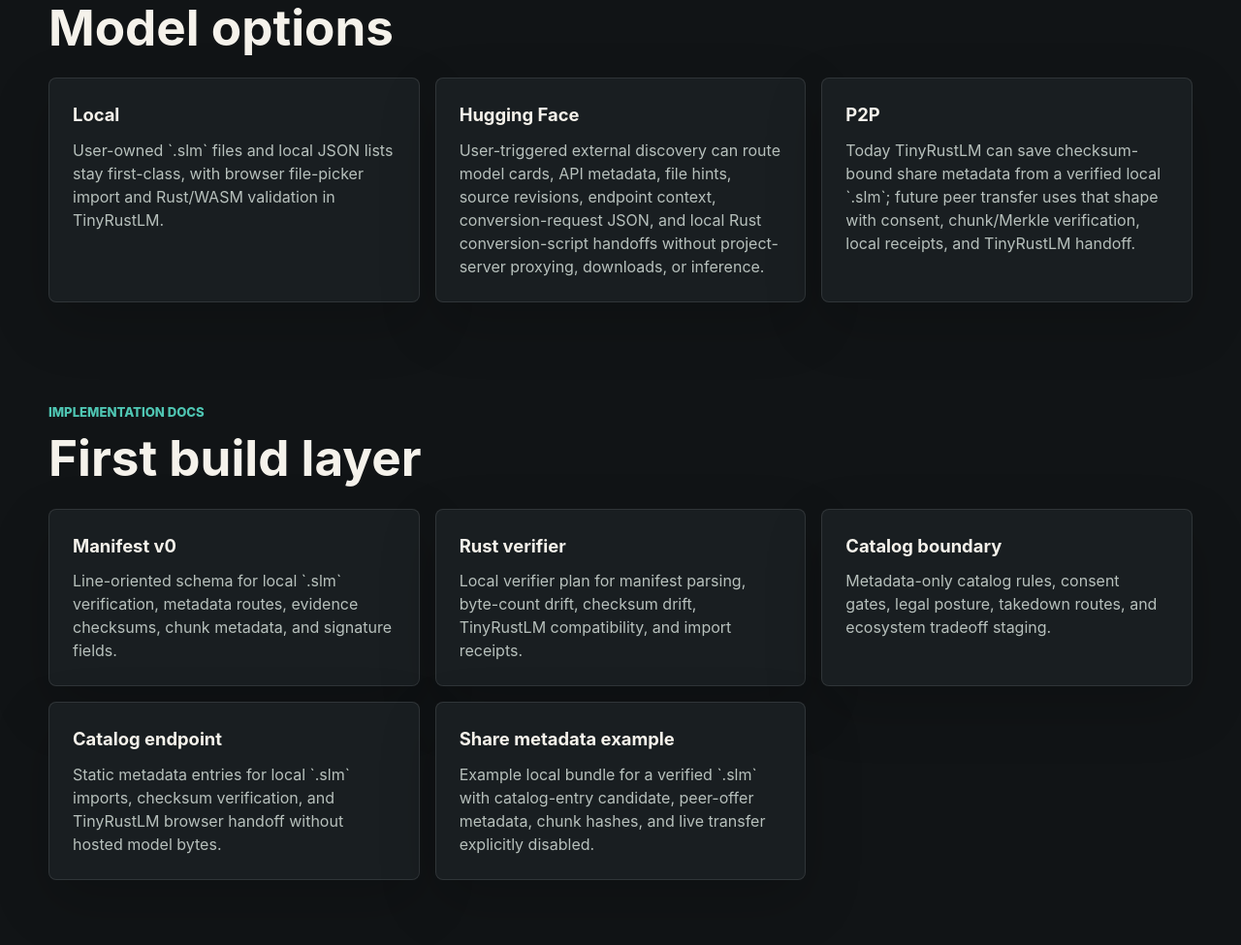
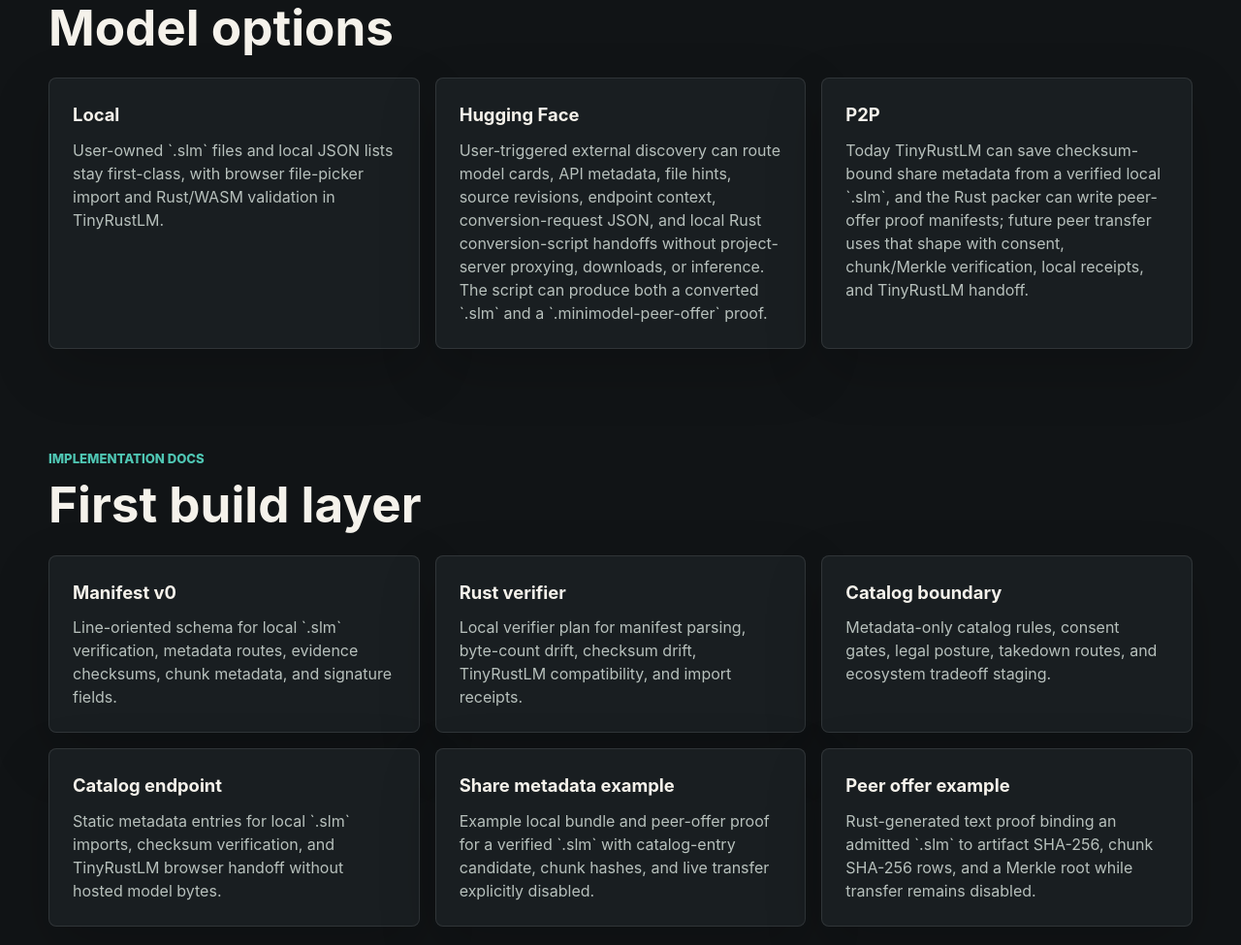
Before and after one commit to MichaelKappel/MiniModel.org, a plain HTML site: page index.html in a window 1280 px wide. Shown: the part 2177-3152 px from the top of the page at 97% size. Drawn offline with Linux system fonts and the light colour scheme.

Commit message:
Document MiniModel peer offer proof

```diff
--- a/index.html
+++ b/index.html
@@ -121,11 +121,11 @@
         </a>
         <a href="docs/catalog-boundary.md">
           <h3>Hugging Face</h3>
-          <p>User-triggered external discovery can route model cards, API metadata, file hints, source revisions, endpoint context, conversion-request JSON, and local Rust conversion-script handoffs without project-server proxying, downloads, or inference.</p>
+          <p>User-triggered external discovery can route model cards, API metadata, file hints, source revisions, endpoint context, conversion-request JSON, and local Rust conversion-script handoffs without project-server proxying, downloads, or inference. The script can produce both a converted `.slm` and a `.minimodel-peer-offer` proof.</p>
         </a>
         <a href="docs/verifier-mvp.md">
           <h3>P2P</h3>
-          <p>Today TinyRustLM can save checksum-bound share metadata from a verified local `.slm`; future peer transfer uses that shape with consent, chunk/Merkle verification, local receipts, and TinyRustLM handoff.</p>
+          <p>Today TinyRustLM can save checksum-bound share metadata from a verified local `.slm`, and the Rust packer can write peer-offer proof manifests; future peer transfer uses that shape with consent, chunk/Merkle verification, local receipts, and TinyRustLM handoff.</p>
         </a>
       </div>
     </section>
@@ -154,7 +154,11 @@
         </a>
         <a href="examples/share-metadata.v0.json">
           <h3>Share metadata example</h3>
-          <p>Example local bundle for a verified `.slm` with catalog-entry candidate, peer-offer metadata, chunk hashes, and live transfer explicitly disabled.</p>
+          <p>Example local bundle and peer-offer proof for a verified `.slm` with catalog-entry candidate, chunk hashes, and live transfer explicitly disabled.</p>
+        </a>
+        <a href="examples/tiny-test-model-q8.minimodel-peer-offer">
+          <h3>Peer offer example</h3>
+          <p>Rust-generated text proof binding an admitted `.slm` to artifact SHA-256, chunk SHA-256 rows, and a Merkle root while transfer remains disabled.</p>
         </a>
       </div>
     </section>
```
Also changed, not shown: catalog/models.v0.json (+9 -2 lines), 4 other files.
